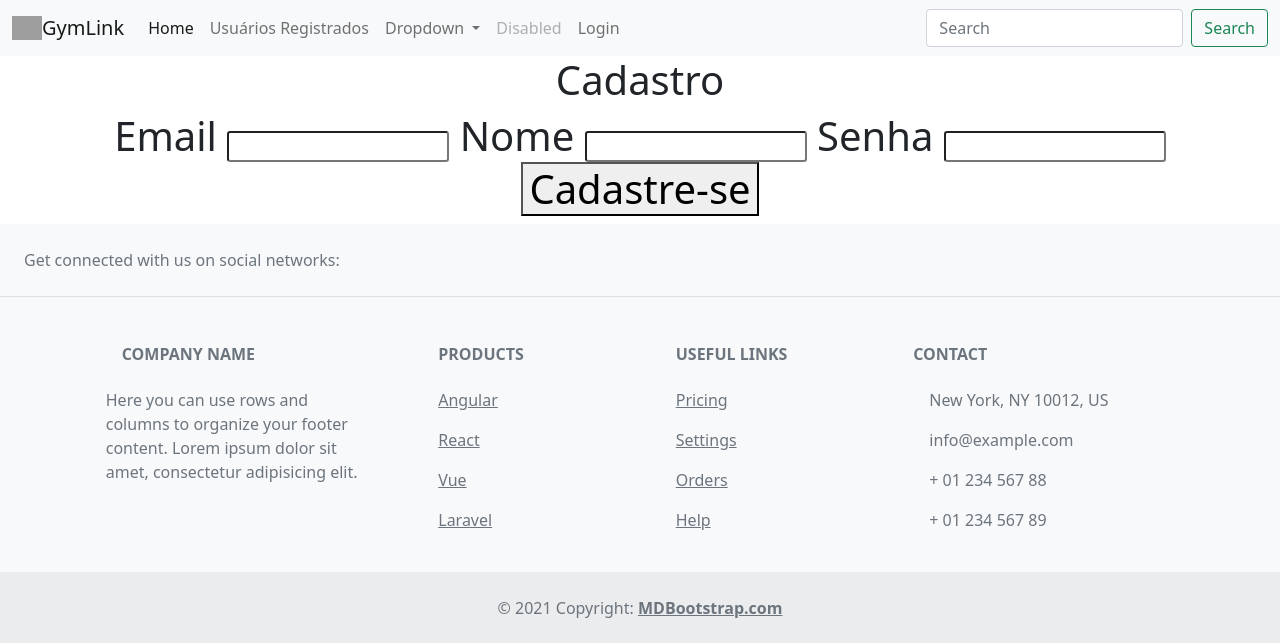
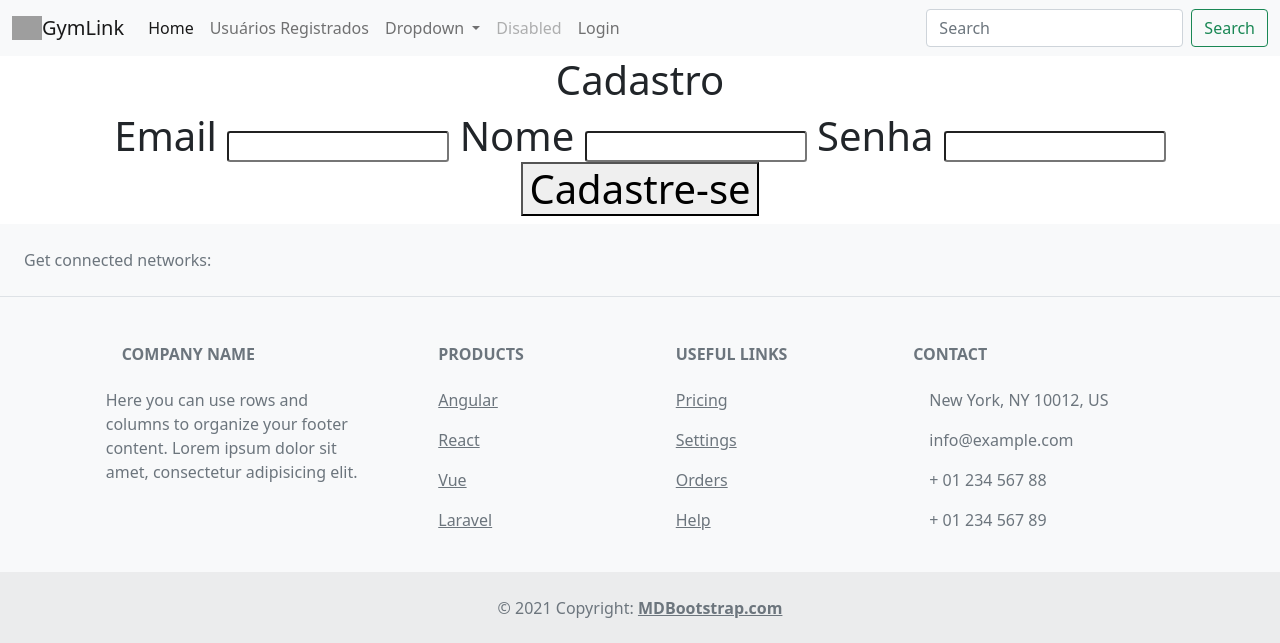
Before and after one commit to KaueFulgencio/programacao-web, a Django app: page / in a window 1280 px wide. Shown: the top 643 px of the page. Run offline with Django 4.2, Linux system fonts and the light colour scheme; grey boxes are pictures that could not be loaded.

Commit message:
update base.html

```diff
--- a/ProjetoDjango/projeto_final/app_projeto_final/templates/usuarios/base.html
+++ b/ProjetoDjango/projeto_final/app_projeto_final/templates/usuarios/base.html
@@ -78,7 +78,7 @@
   <section class="d-flex justify-content-center justify-content-lg-between p-4 border-bottom">
     <!-- Left -->
     <div class="me-5 d-none d-lg-block">
-      <span>Get connected with us on social networks:</span>
+      <span>Get connected  networks:</span>
     </div>
     <!-- Left -->
 
```
